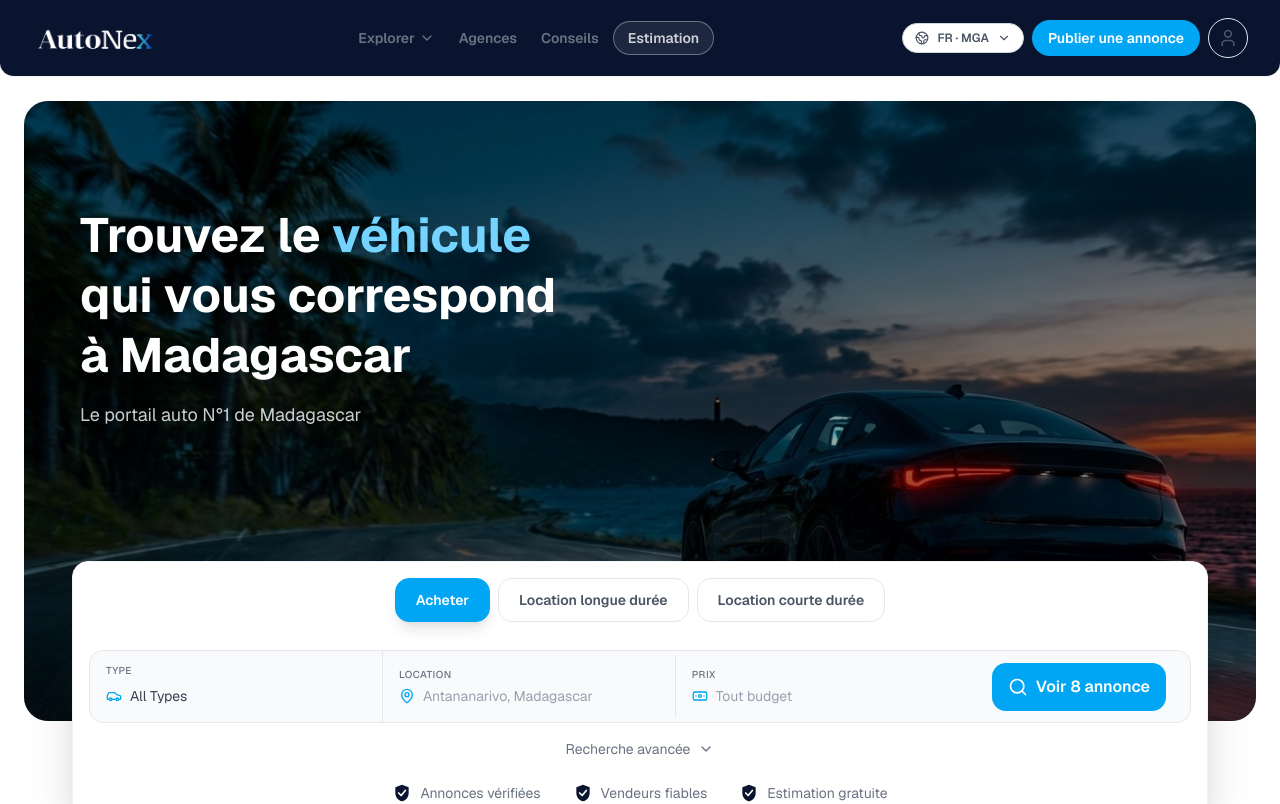
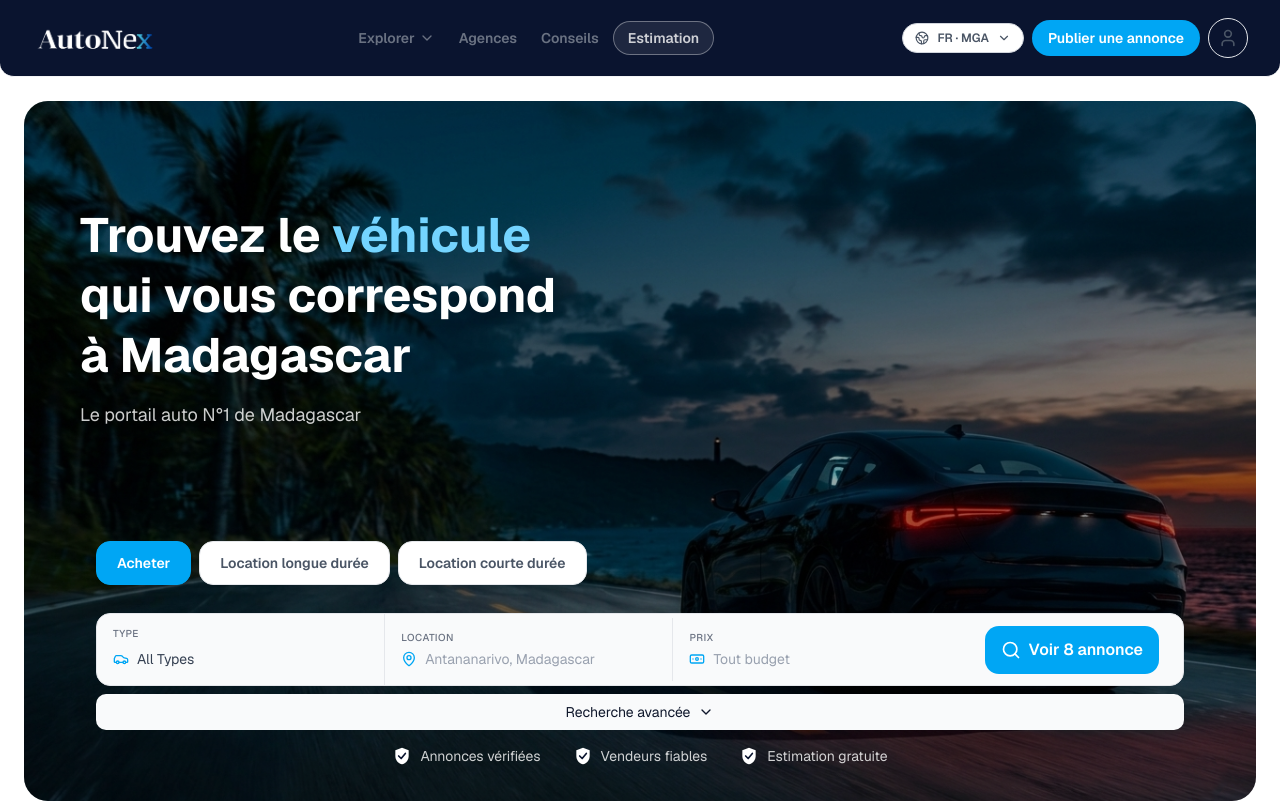
Before and after one commit to HariJess/autonex-model-website, a Next.js app: page / in a window 1280 px wide. Shown: the top 804 px of the page. Built offline with nearby package versions, Linux system fonts and the light colour scheme.

Commit message:
update: heroSearch design

```diff
--- a/components/home/HeroSearch.tsx
+++ b/components/home/HeroSearch.tsx
@@ -5,9 +5,9 @@ import { Search, MapPin, ChevronDown, Car, Banknote } from "lucide-react"
 export function HeroSearch() {
   return (
     // Supprimé mt-24 — le positionnement est géré par le parent
-    <div className="z-50 relative w-full">
+    <div className="mt-28 z-10 relative w-full ">
       {/* Transaction Tabs */}
-      <div className="flex justify-center gap-2 mb-3 flex-wrap mx-4">
+      <div className="flex justify-start gap-2 mb-3 flex-wrap mx-4">
         <button
           type="button"
           className="px-5 py-2.5 rounded-xl font-semibold text-sm transition-all min-h-11 border bg-sky-500 text-white border-sky-500 shadow-lg"
@@ -78,7 +78,7 @@ export function HeroSearch() {
 
         <button
           type="button"
-          className="hidden lg:flex mt-2 w-full items-center justify-center gap-2 px-3 py-2 text-sm text-gray-500 hover:text-slate-900 hover:bg-gray-50 rounded-lg transition-colors"
+          className="hidden lg:flex mt-2 w-full items-center justify-center gap-2 px-3 py-2 text-sm bg-gray-50 text-slate-900 hover:opacity-75 cursor-pointer rounded-lg transition-colors"
         >
           <span>Recherche avancée</span>
           <ChevronDown className="h-4 w-4" />
@@ -128,7 +128,7 @@ export function HeroSearch() {
       </div>
 
       {/* Trust signals */}
-      <div className="flex flex-nowrap items-center justify-center gap-x-3 md:gap-x-8 text-gray-500 text-[11px] md:text-sm px-2">
+      <div className="flex flex-nowrap items-center justify-center gap-x-3 md:gap-x-8 text-white/80 text-[11px] md:text-sm px-2">
         {[
           { short: "Vérifiés", long: "Annonces vérifiées" },
           { short: "Fiables", long: "Vendeurs fiables" },
@@ -136,8 +136,8 @@ export function HeroSearch() {
         ].map((item, i) => (
           <span key={i} className="inline-flex items-center gap-1.5 md:gap-2 whitespace-nowrap">
             <svg viewBox="0 0 24 24" className="h-5 w-5 shrink-0" aria-hidden="true">
-              <path d="M12 2 L4 5 V12 C4 17 7.5 21 12 22 C16.5 21 20 17 20 12 V5 L12 2Z" fill="#0a142f" />
-              <path d="M8 12 L11 15 L16 9" stroke="white" strokeWidth="2" fill="none" strokeLinecap="round" strokeLinejoin="round" />
+              <path d="M12 2 L4 5 V12 C4 17 7.5 21 12 22 C16.5 21 20 17 20 12 V5 L12 2Z" fill="white" />
+              <path d="M8 12 L11 15 L16 9" stroke="#0a142f" strokeWidth="2" fill="none" strokeLinecap="round" strokeLinejoin="round" />
             </svg>
             <span className="md:hidden">{item.short}</span>
             <span className="hidden md:inline">{item.long}</span>
--- a/components/home/HeroSection.tsx
+++ b/components/home/HeroSection.tsx
@@ -7,7 +7,7 @@ export default function HeroSection() {
     <div className="relative max-w-7xl mx-auto px-4 sm:px-6 mt-6 pb-16">
 
       {/* Image de fond — overflow-hidden uniquement sur la card image */}
-      <div className="relative h-[500px] sm:h-[560px] lg:h-[620px] bg-cover bg-center overflow-hidden rounded-3xl">
+      <div className="relative h-[500px] sm:h-[560px] lg:h-[700px] bg-cover bg-center overflow-hidden rounded-3xl">
         {/* Background Image */}
         <div
           className="absolute inset-0"
@@ -36,13 +36,14 @@ export default function HeroSection() {
               Le portail auto N°1 de Madagascar
             </p>
           </div>
+          <HeroSearch />
         </div>
       </div>
 
       {/* HeroSearch — en dehors du overflow-hidden, chevauche le bas de la card */}
-      <div className="relative -mt-16 sm:-mt-40 z-10 px-2 sm:px-4 lg:px-0 mx-0 md:mx-4 lg:mx-12 bg-white rounded-2xl shadow-2xl border border-gray-100 py-4">
+      {/* <div className="relative -mt-16 sm:-mt-40 z-10 px-2 sm:px-4 lg:px-0 mx-0 md:mx-4 lg:mx-12 bg-white rounded-2xl shadow-2xl border border-gray-100 py-4">
         <HeroSearch />
-      </div>
+      </div> */}
     </div>
   )
 }
```
